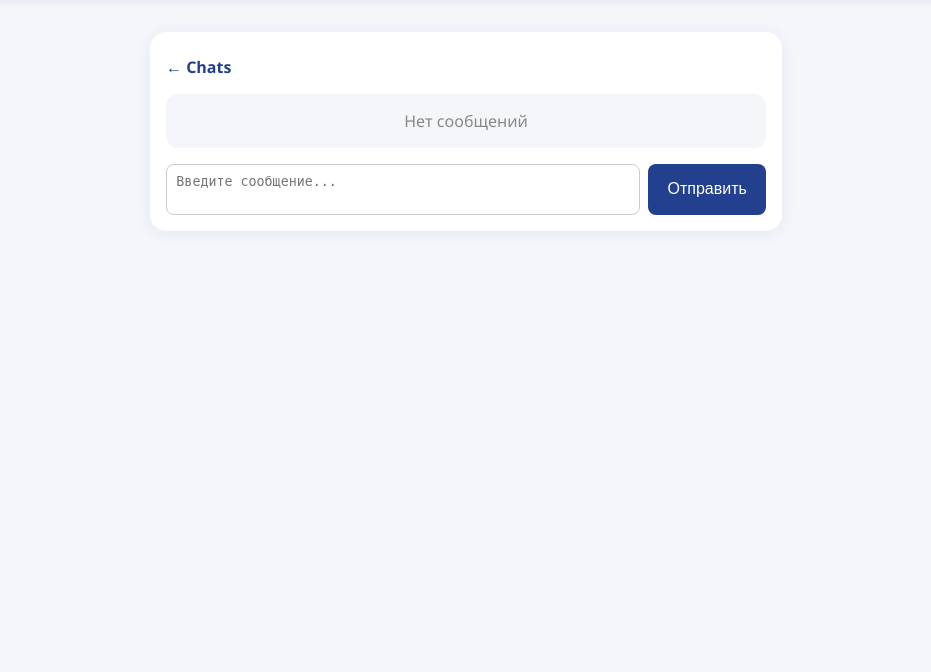
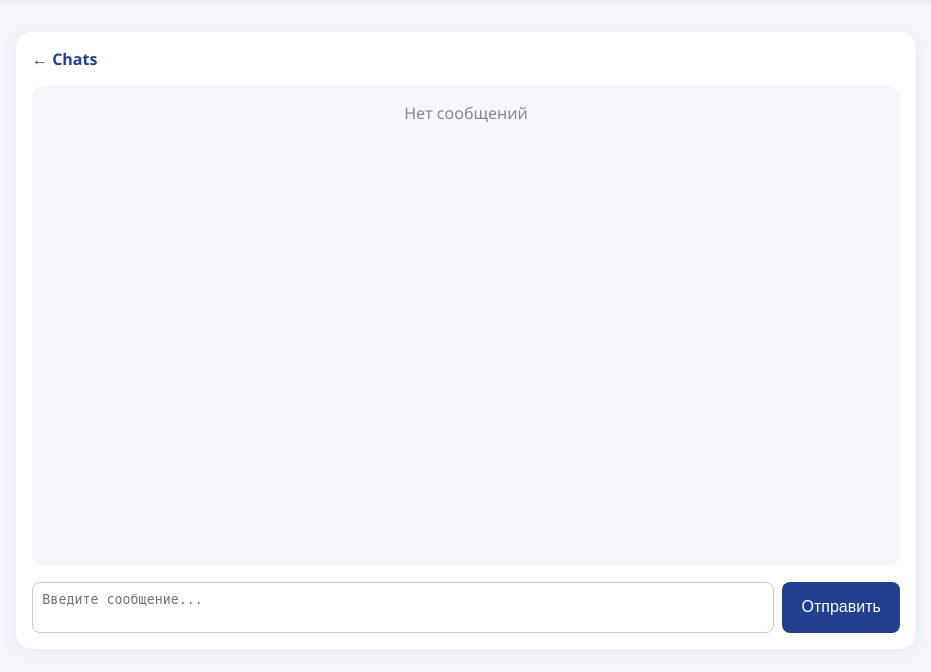
Before and after one commit to DubroffSky/aurora, a Django app: template aurora/aurora_store/templates/aurora_store/chat_detail.html in a window 1280 px wide. Shown: the part 65-737 px from the top of the page, without its empty margins (174-1105 px from the left). Run offline with Django 5.2, Linux system fonts and the light colour scheme; the template is opened without the code that fills it, so the values that code supplies are empty.

Commit message:
chat window update

```diff
--- a/aurora/aurora_store/templates/aurora_store/chat_detail.html
+++ b/aurora/aurora_store/templates/aurora_store/chat_detail.html
@@ -3,22 +3,27 @@
 {% block content %}
 <style>
 .chat-container {
-    max-width: 600px;
+    max-width: 900px;
+    width: 100%;
     margin: 0 auto;
     background: #fff;
     border-radius: 16px;
     box-shadow: 0 2px 16px rgba(35,64,142,0.08);
-    padding: 1.5em 1em 1em 1em;
+    padding: 1em 1em;
+    box-sizing: border-box;
 }
 .chat-messages {
     border: none;
     background: #f4f6fa;
     border-radius: 12px;
     padding: 1em;
-    max-height: 400px;
+    min-height: 400px;
+    max-height: 60vh;
+    height: 600px;
     overflow-y: auto;
     margin-bottom: 1em;
     scroll-behavior: smooth;
+    box-sizing: border-box;
 }
 .msg-row {
     display: flex;
@@ -29,7 +34,9 @@
     flex-direction: row-reverse;
 }
 .msg-bubble {
-    max-width: 70%;
+    max-width: 420px;
+    min-width: 48px;
+    width: fit-content;
     padding: 0.7em 1em;
     border-radius: 16px;
     background: #23408e;
@@ -38,6 +45,7 @@
     position: relative;
     word-break: break-word;
     font-size: 1em;
+    box-sizing: border-box;
 }
 .msg-row.me .msg-bubble {
     background: #e3eafd;
```
